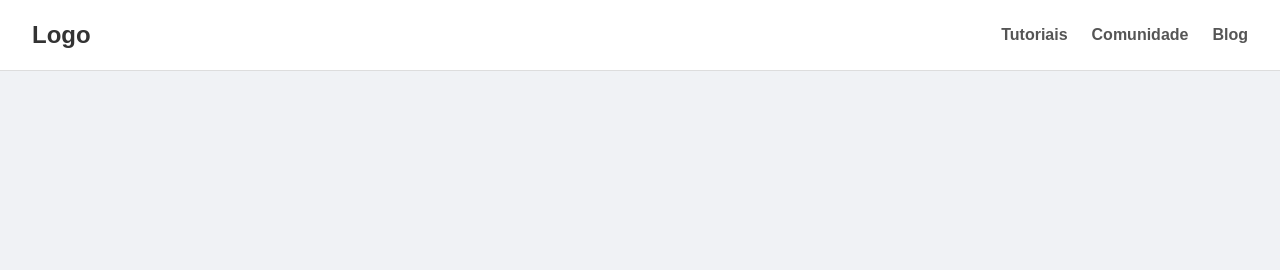
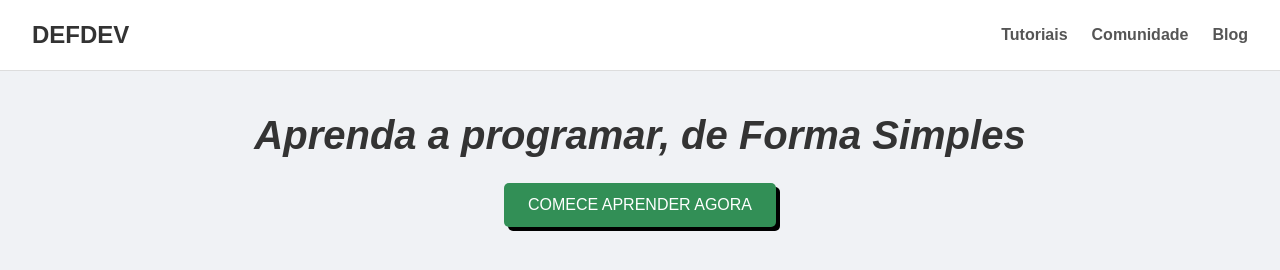
Before and after one commit to santiago-lucax/semana_03_diw, a plain HTML site: page public/index.html in a window 1280 px wide. Drawn offline with Linux system fonts and the light colour scheme.

Commit message:
Estruturei a parte inicial do site e estilizei

```diff
--- a/public/index.html
+++ b/public/index.html
@@ -9,7 +9,7 @@
 <body>
     <header class="cabecalho">
         <div class="logo">
-            Logo
+            DEFDEV
         </div>
         <nav class="menu-principal">
             <ul>
@@ -20,6 +20,11 @@
         </nav>
     </header>
     <main class="principal">
+        <section class="hero">
+            <h1>Aprenda a programar, de Forma Simples</h1>
+            <button>COMECE APRENDER AGORA</button>
+        </section>
+
         <section class="principal__conteudo"></section>
         <article class="principal__texto"></article>
     </main>
--- a/public/styles.css
+++ b/public/styles.css
@@ -39,3 +39,29 @@ body {
     color: #555;
     font-weight: bold;
 }
+
+main {
+    padding: 2rem;
+}
+
+.hero {
+    text-align: center;
+    margin-bottom: 3rem;
+}
+
+.hero h1 {
+    font-size: 2.5rem;
+    margin-bottom: 1rem;
+    font-style: italic;
+}
+
+.hero button {
+    background-color: #328f56;
+    color: white;
+    border: none;
+    padding: 0.8rem 1.5rem;
+    border-radius: 5px;
+    cursor: pointer;
+    font-size: 1rem;
+    box-shadow: 0.25rem 0.25rem black;
+}
```
